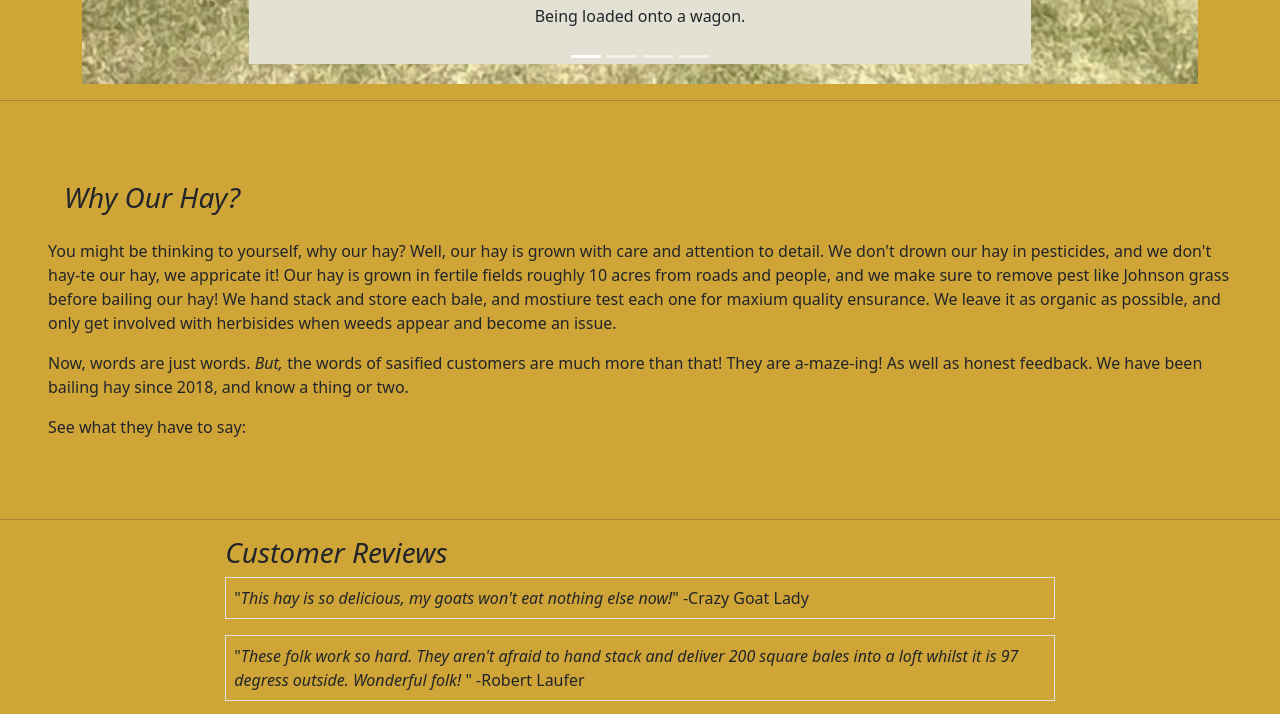
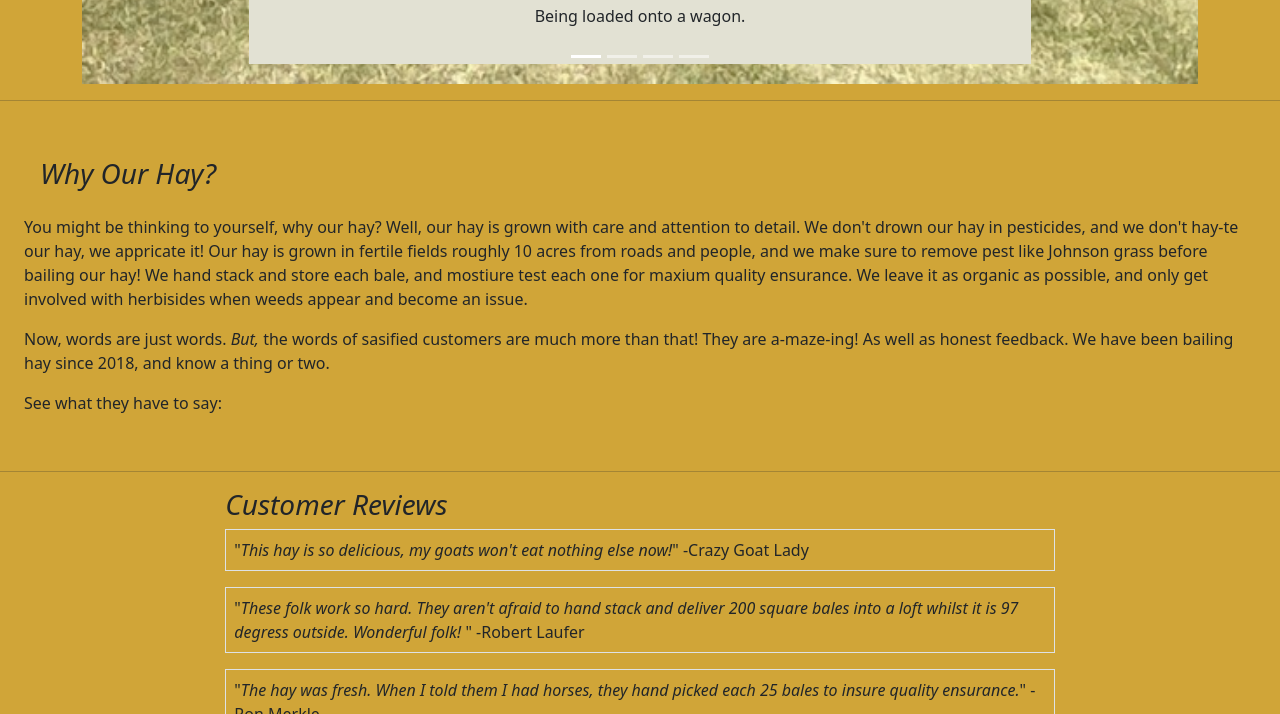
Before and after one commit to JakeBissen/project-1, a plain HTML site: page index.html in a window 1280 px wide. Shown: the part 1514-2228 px from the top of the page. Drawn offline with nearby package versions, Linux system fonts and the light colour scheme.

Commit message:
final changes

```diff
--- a/index.html
+++ b/index.html
@@ -100,7 +100,7 @@
 </div>
            </section>
            <hr>
-           <section class="p-5">
+           <section class="p-4">
             <h3 class="p-3">Why Our Hay?</h3>
             <p> You might be thinking to yourself, why our hay? Well, our hay is grown with care and attention to detail. We don't drown our hay in pesticides, and we don't hay-te our hay, we appricate it! Our hay is grown in fertile fields roughly 10 acres from roads and people, and we make sure to remove pest like Johnson grass before bailing our hay! We hand stack and store each bale, and  mostiure test each one for maxium quality ensurance. We leave it as organic as possible, and only get involved with herbisides when weeds appear and become an issue.</p>
             <p>Now, words are just words. <i>But,</i> the words of sasified customers are much more than that!
```
Also changed, not shown: hay-prices.html (+1 -1 lines).
